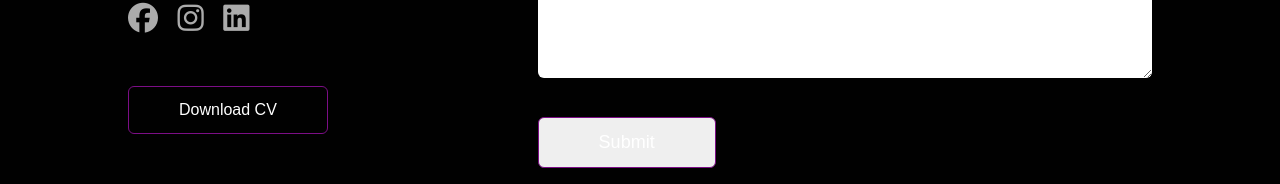
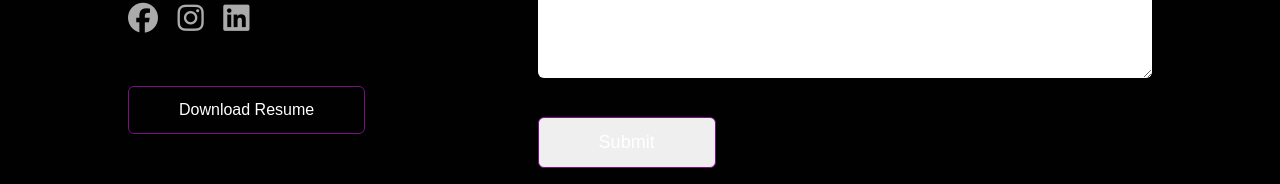
Before and after one commit to Fortune2good/Fortuneportfolio, a plain HTML site: page index.html in a window 1280 px wide. Shown: the part 3352-3536 px from the top of the page. Drawn offline with Linux system fonts and the light colour scheme.

Commit message:
Update index.html

```diff
--- a/index.html
+++ b/index.html
@@ -165,7 +165,7 @@
                         <a href="https://www.instagram.com/fortune019/"><i class="fa-brands fa-instagram"></i></a>
                         <a href=""><i class="fa-brands fa-linkedin"></i></a>
                     </div>
-                    <a href="images/Fortunes Resume.pdf" download class="btn btn2">Download CV</a>
+                    <a href="images/Fortunes Resume.pdf" download class="btn btn2">Download Resume</a>
                 </div>
                 <div class="contact-right">
                     <form name="submit-to-google-sheet">
```
